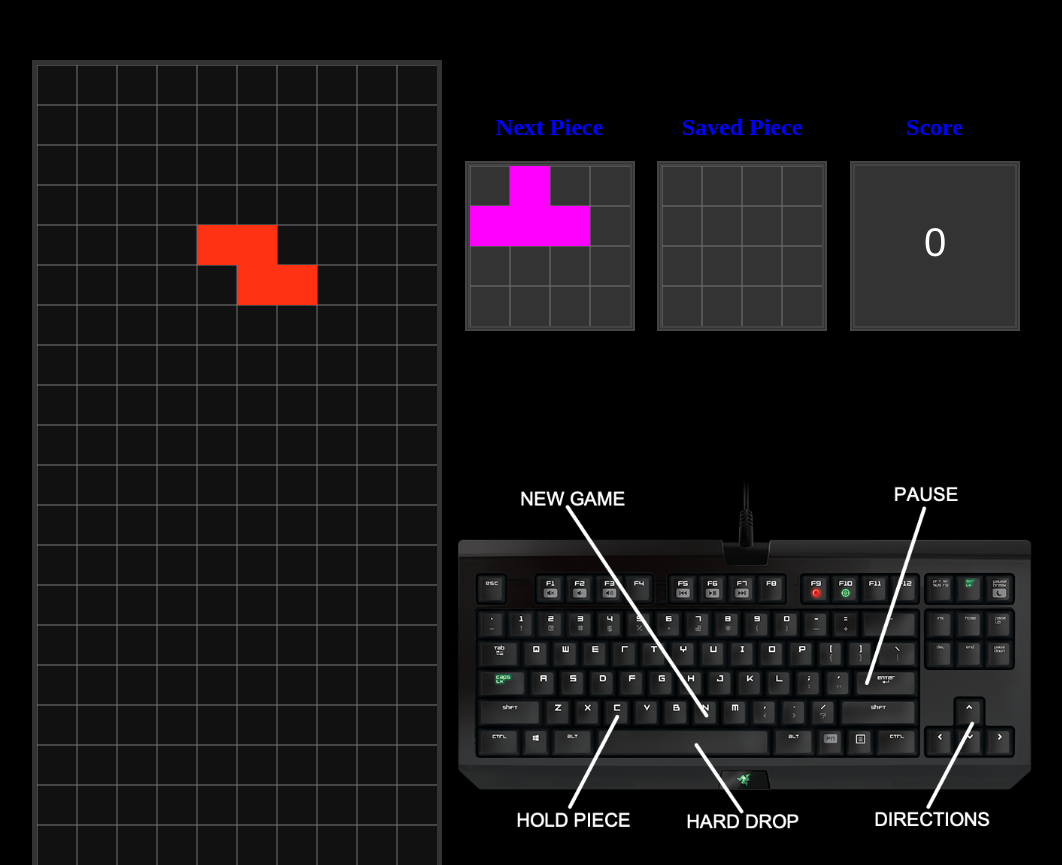
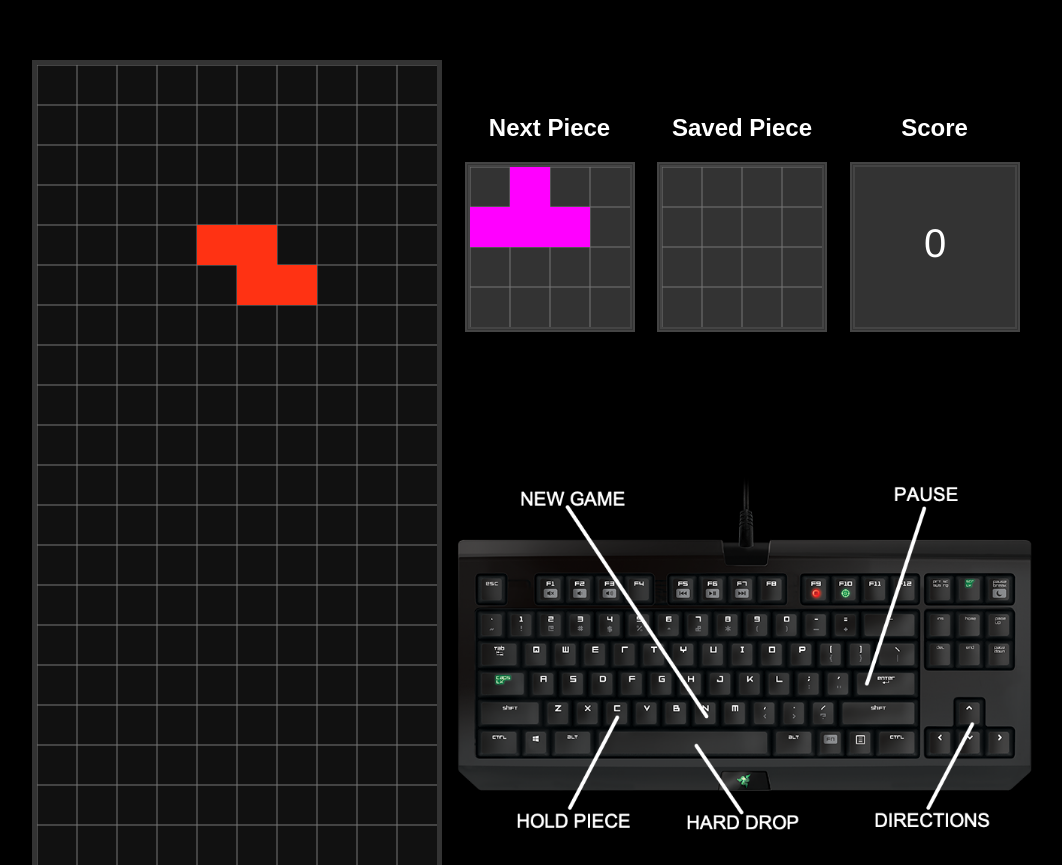
Before and after one commit to elsonli/wrapdis, a plain HTML site: page dist/index.html in a window 1280 px wide. Shown: the part 204-1069 px from the top of the page, without its empty margins (103-1165 px from the left). Drawn offline with Linux system fonts and the light colour scheme.

Commit message:
Adjust CSS

```diff
--- a/dist/style.css
+++ b/dist/style.css
@@ -26,7 +26,8 @@ body {
 }
 
 .game-section-piece-score h1 {
-  color: blue;
+  color: #FFFFFF;
+  font-family: Arial, Helvetica, sans-serif;
 }
 
 .game-next-piece {
```
